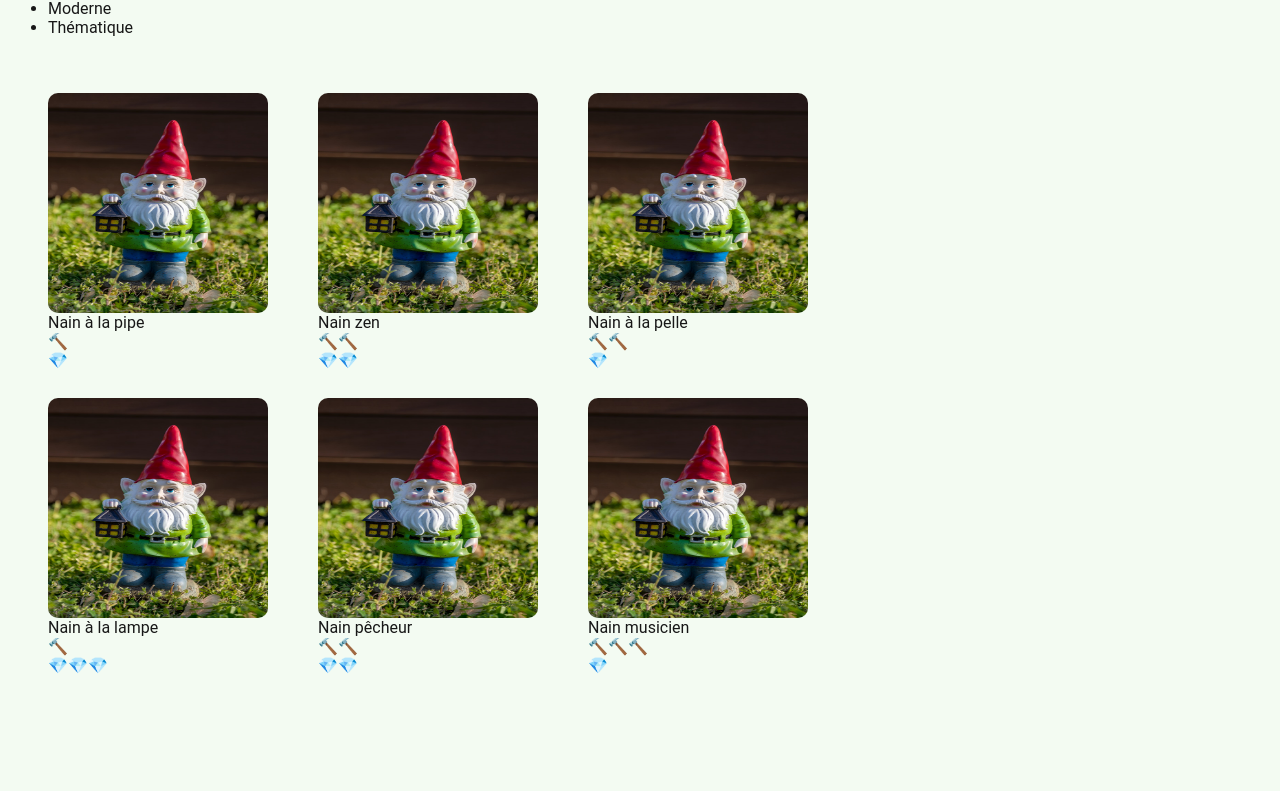
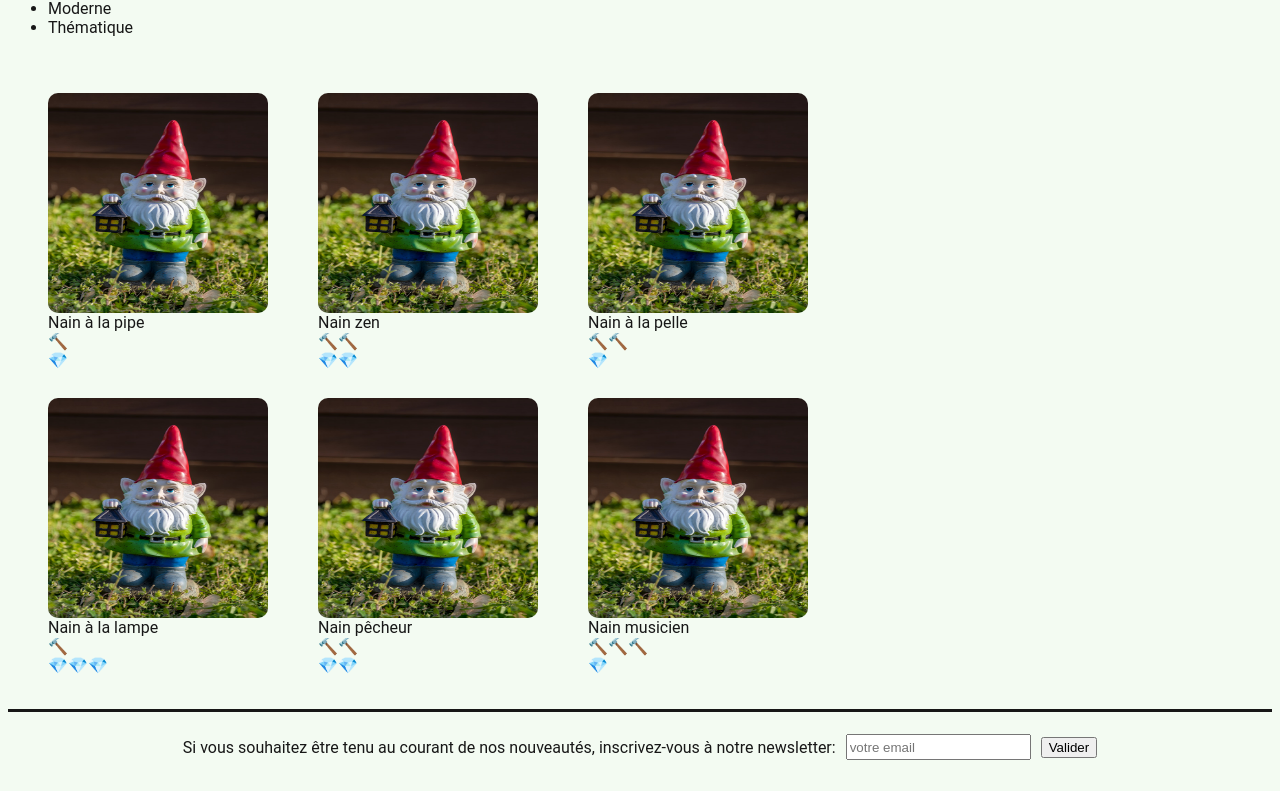
Before and after one commit to Lilousound/mon-nain-de-jardin, a Next.js app: page / in a window 1280 px wide. Shown: the part 204-995 px from the top of the page. Before the commit the page ends 913 px from the top, so only its background shows below. Built offline with nearby package versions, Linux system fonts and the light colour scheme.

Commit message:
added a footer with a newsletter subscription

```diff
--- /dev/null
+++ b/app/components/Footer.tsx
@@ -0,0 +1,26 @@
+'use client';
+import "../styles/Footer.css"
+import { useState } from 'react';
+
+
+function Footer() {
+  const [inputValue, setInputValue] = useState('');
+
+  function handleInput(e) {
+    setInputValue(e.target.value)
+  }
+  function handleSubmit(inputValue) {
+    alert(`Vous êtes inscrit à notre newsletter avec l'adresse: ${inputValue}`)
+  }
+  return <div className="footer">
+   <p>Si vous souhaitez être tenu au courant de nos nouveautés, inscrivez-vous à notre newsletter:</p>
+   <input
+    type="mail"
+    name='my_input'
+    placeholder="votre email"
+    value={inputValue}
+    onChange={handleInput}/>
+   <button onClick={() => handleSubmit(inputValue)}>Valider</button>
+  </div>
+}
+export default Footer
--- a/app/page.tsx
+++ b/app/page.tsx
@@ -3,6 +3,7 @@ import Image from 'next/image'
 import logo from './assets/logo.png'
 // import Cart from './components/Cart'
 import ShoppingList from './components/ShoppingList'
+import Footer from './components/Footer'
 
 export default function Home() {
   return (
@@ -14,6 +15,7 @@ export default function Home() {
         </Banner>
         {/* <Cart /> */}
         <ShoppingList />
+        <Footer />
       </div>
   );
 }
--- /dev/null
+++ b/app/styles/Footer.css
@@ -0,0 +1,11 @@
+.footer {
+  border-top: 3px solid var(--foreground);
+  display: flex;
+  align-items: center;
+  justify-content: center;
+  gap: 10px;
+  padding: 10px;
+}
+.footer input {
+  height: 20px;
+}
```
